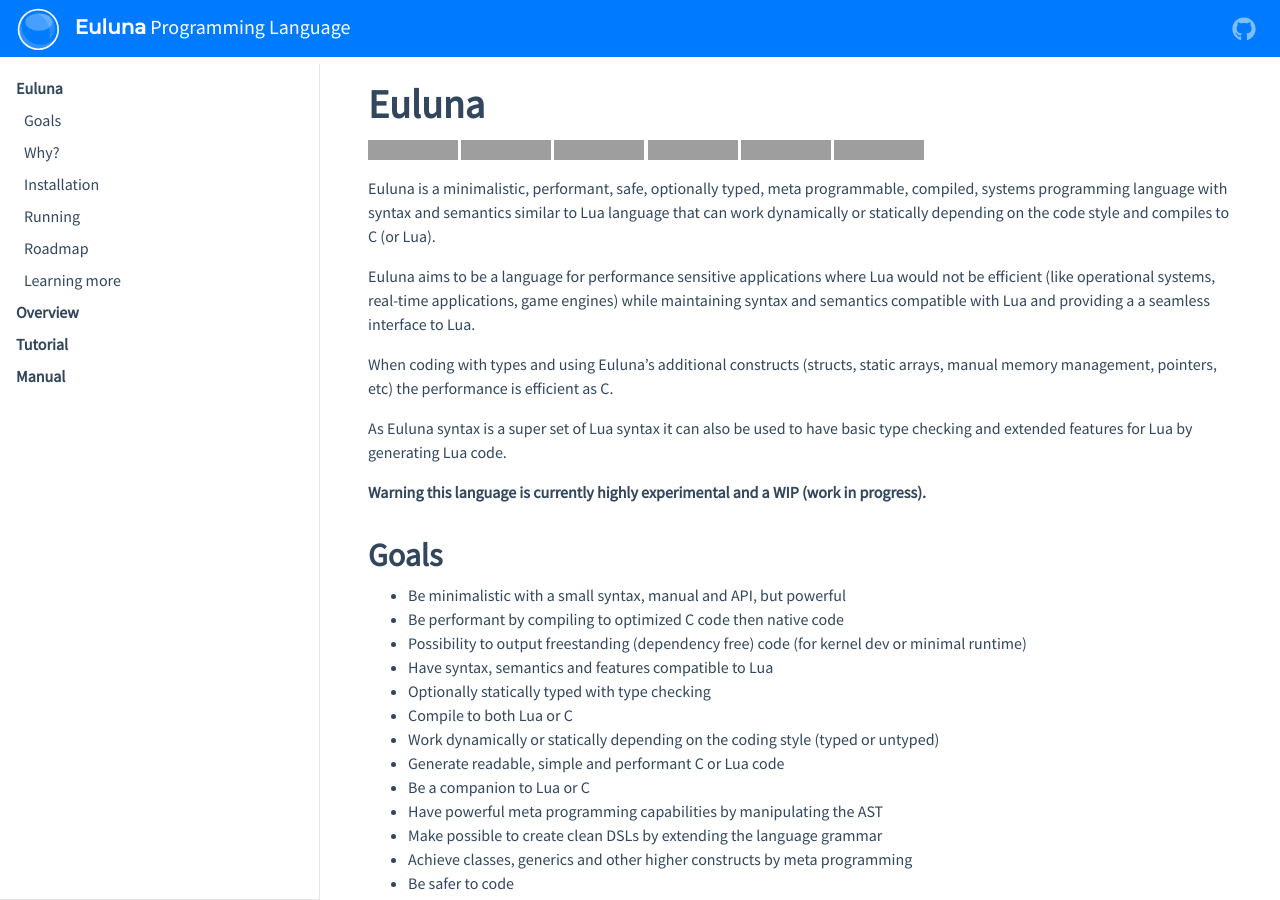
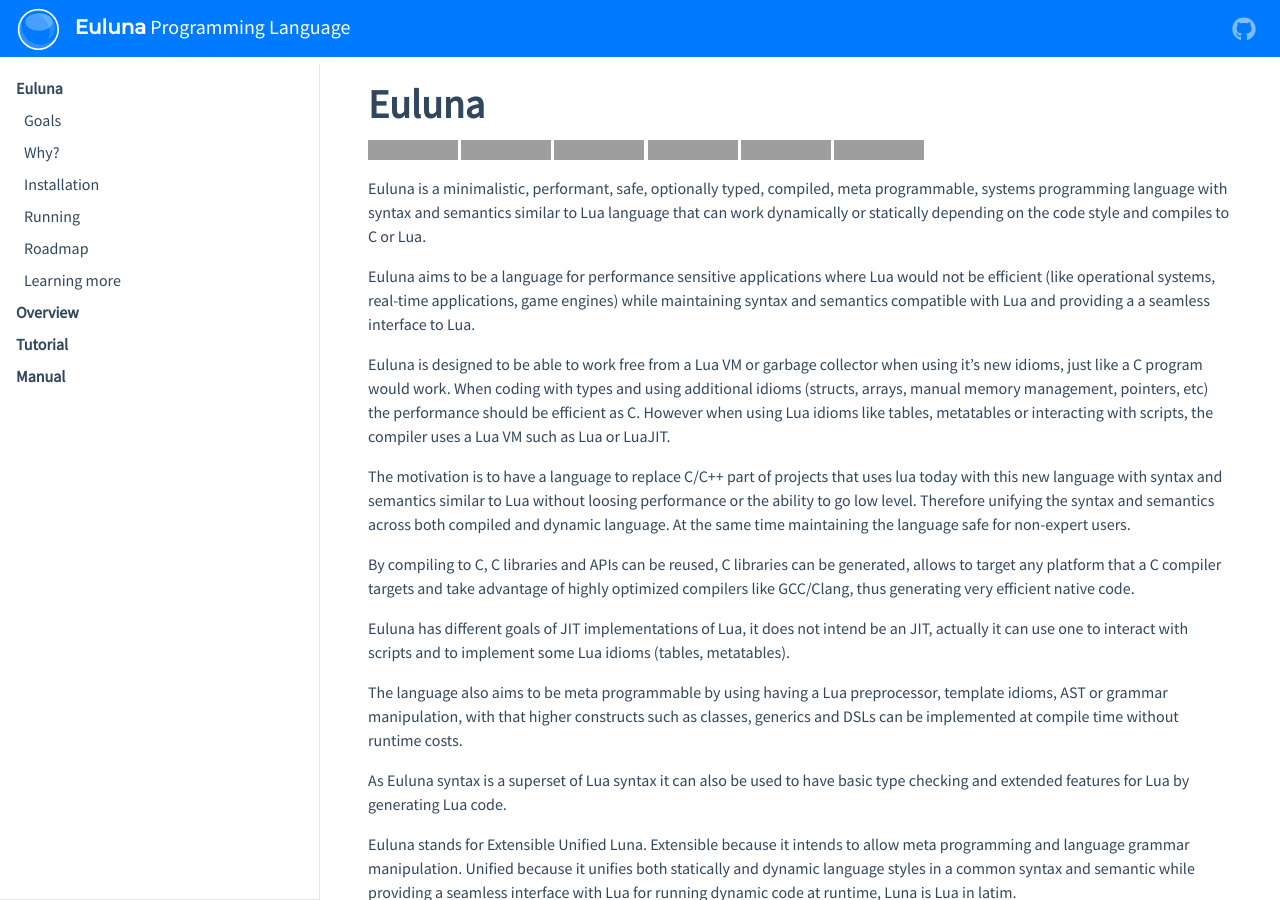
Before and after one commit to edubart/nelua-lang, a Jekyll site: the page built from docs/index.md, in a window 1280 px wide and 900 px high, cut to the strip 0-900 px from the top of the window. Built offline with Jekyll 4.4.1, drawn with Linux system fonts in a browser that asks for light colours; nearby versions of some CDN libraries; some of the changed text lies outside the part shown; grey boxes are pictures that could not be loaded.

Commit message:
Update readme

```diff
--- a/docs/pages/euluna.md
+++ b/docs/pages/euluna.md
@@ -7,16 +7,48 @@
 [![Join the chat at Gitter](https://badges.gitter.im/euluna-lang/Lobby.svg)](https://gitter.im/euluna-lang/Lobby?utm_source=badge&utm_medium=badge&utm_campaign=pr-badge&utm_content=badge)
 ![Project Status](https://img.shields.io/badge/status-experimental-red.svg)
 
-Euluna is a minimalistic, performant, safe, optionally typed, meta programmable,
-compiled, systems programming language with syntax and semantics similar to Lua language that can work dynamically or statically depending on the code style and compiles to C (or Lua).
+Euluna is a minimalistic, performant, safe, optionally typed, compiled, meta programmable,
+systems programming language with syntax and semantics similar to Lua
+language that can work dynamically or statically depending on the code style and
+compiles to C or Lua.
 
-Euluna aims to be a language for performance sensitive applications where Lua would not be efficient (like operational systems, real-time applications, game engines) while maintaining syntax and semantics compatible with Lua and providing a
+Euluna aims to be a language for performance sensitive applications where Lua
+would not be efficient (like operational systems, real-time applications, game engines)
+while maintaining syntax and semantics compatible with Lua and providing a
 a seamless interface to Lua.
 
-When coding with types and using Euluna's additional constructs (structs, static arrays, manual memory management, pointers, etc) the performance is efficient as C.
+Euluna is designed to be able to work free from a Lua VM or garbage collector
+when using it's new idioms, just like a C program would work. When coding with
+types and using additional idioms (structs, arrays, manual memory
+management, pointers, etc) the performance should be efficient as C. However when
+using Lua idioms like tables, metatables or interacting with scripts, the compiler
+uses a Lua VM such as Lua or LuaJIT.
 
-As Euluna syntax is a super set of Lua syntax it can also be used to have basic type checking and extended features for Lua by generating Lua code.
+The motivation is to have a language to replace C/C++ part of projects that uses
+lua today with this new language with syntax and semantics similar to Lua
+without loosing performance or the ability to go low level. Therefore unifying the
+syntax and semantics across both compiled and dynamic language. At the same time maintaining
+the language safe for non-expert users.
 
+By compiling to C, C libraries and APIs can be reused, C libraries can be generated,
+allows to target any platform that a C compiler targets and take advantage of
+highly optimized compilers like GCC/Clang, thus generating very efficient native code.
+
+Euluna has different goals of JIT implementations of Lua, it does not
+intend be an JIT, actually it can use one to interact with scripts and to implement some Lua idioms
+(tables, metatables).
+
+The language also aims to be meta programmable by using having a Lua preprocessor, template idioms,
+AST or grammar manipulation, with that higher constructs such as classes, generics and DSLs can
+be implemented at compile time without runtime costs.
+
+As Euluna syntax is a superset of Lua syntax it can also be used to have basic
+type checking and extended features for Lua by generating Lua code.
+
+Euluna stands for Extensible Unified Luna. Extensible because it intends to allow meta programming
+and language grammar manipulation. Unified because it unifies both statically and dynamic
+language styles in a common syntax and semantic while providing a seamless interface with Lua for
+running dynamic code at runtime, Luna is Lua in latim.
 
 **Warning this language is currently highly experimental and a WIP (work in progress).**
 
@@ -24,8 +56,8 @@
 
 * Be minimalistic with a small syntax, manual and API, but powerful
 * Be performant by compiling to optimized C code then native code
-* Possibility to output freestanding (dependency free) code (for kernel dev or minimal runtime)
-* Have syntax, semantics and features compatible to Lua
+* Possibility to output freestanding code (dependency free code, for kernel dev or minimal runtime)
+* Have syntax, semantics and features compatible with Lua
 * Optionally statically typed with type checking
 * Compile to both Lua or C
 * Work dynamically or statically depending on the coding style (typed or untyped)
@@ -34,7 +66,7 @@
 * Have powerful meta programming capabilities by manipulating the AST
 * Make possible to create clean DSLs by extending the language grammar
 * Achieve classes, generics and other higher constructs by meta programming
-* Be safer to code
+* Safe idioms to code safe
 * Have an optional garbage collector
 * Allow to go low level (C, assembly)
 * Allow to go higher level (use Lua or extend the language)
```
